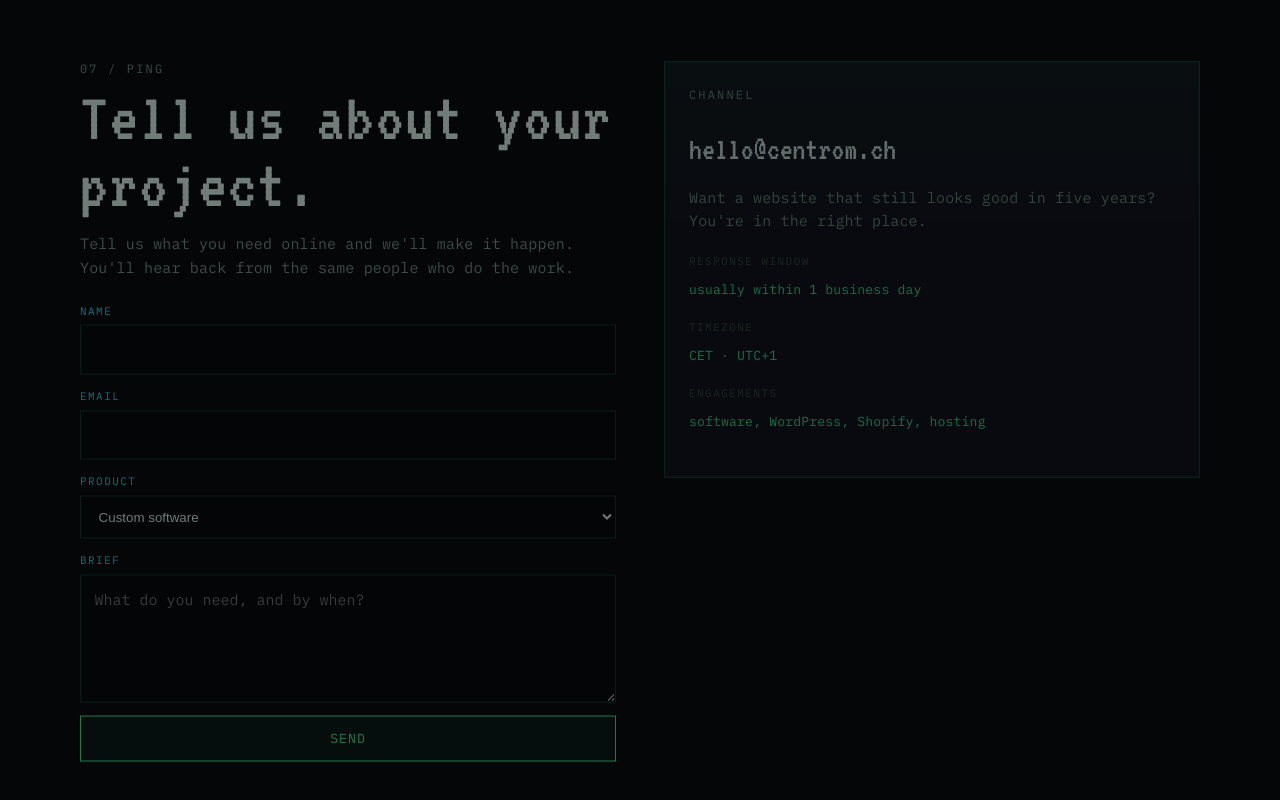
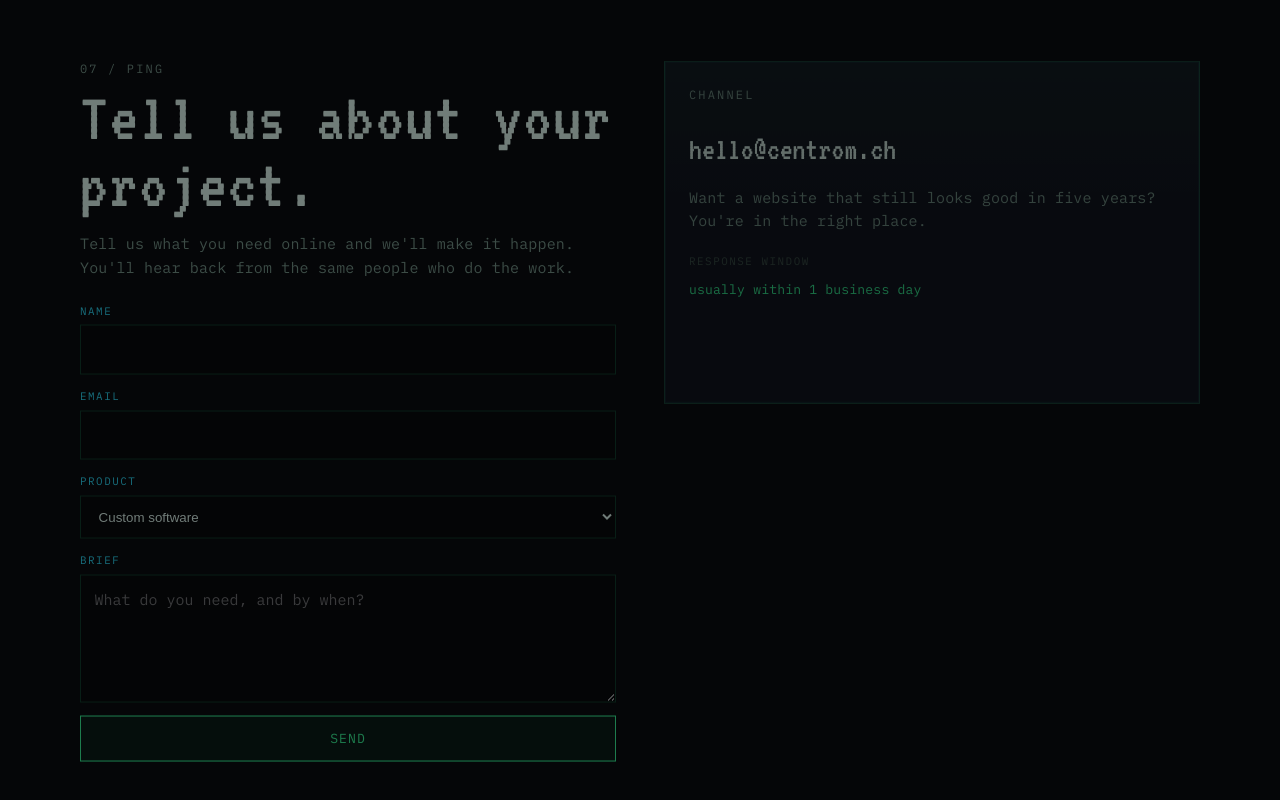
Before and after one commit to AFRexK0/centrom, a React (Vite) app: page / in a window 1280 px wide. Shown: the part 4997-5797 px from the top of the page. Built offline with nearby package versions, Linux system fonts and the light colour scheme.

Commit message:
Remove timezone and engagements strings from en.ts
Removed timezone and engagements related strings from English locale.

```diff
--- a/src/i18n/locales/en.ts
+++ b/src/i18n/locales/en.ts
@@ -189,10 +189,6 @@ export const en: Translations = {
       "Want a website that still looks good in five years? You're in the right place.",
     responseWindow: 'Response window',
     responseValue: 'usually within 1 business day',
-    timezone: 'Timezone',
-    timezoneValue: 'CET · UTC+1',
-    engagements: 'Engagements',
-    engagementsValue: 'software, WordPress, Shopify, hosting',
     lanes: {
       software: 'Custom software',
       wordpress: 'WordPress',
```
